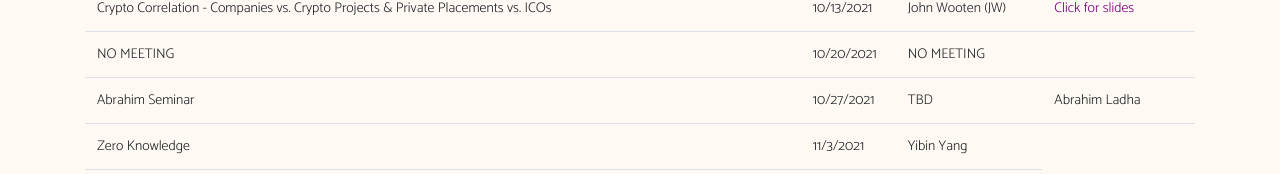
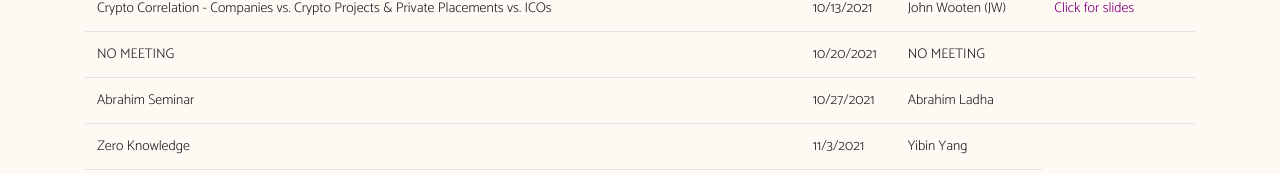
Before and after one commit to gtciphertech/gtciphertech.github.io, a plain HTML site: page schedule.html in a window 1280 px wide. Shown: the part 432-606 px from the top of the page. Drawn offline with nearby package versions, Linux system fonts and the light colour scheme.

Commit message:
Update schedule.html

```diff
--- a/schedule.html
+++ b/schedule.html
@@ -92,8 +92,8 @@
 
       <td>Abrahim Seminar</td>
       <td>10/27/2021</td>
-      <td>TBD</td>
-      <td> Abrahim Ladha </td>
+      <td>Abrahim Ladha</td>
+      <td>  </td>
     </tr>
     <tr>
 
```
